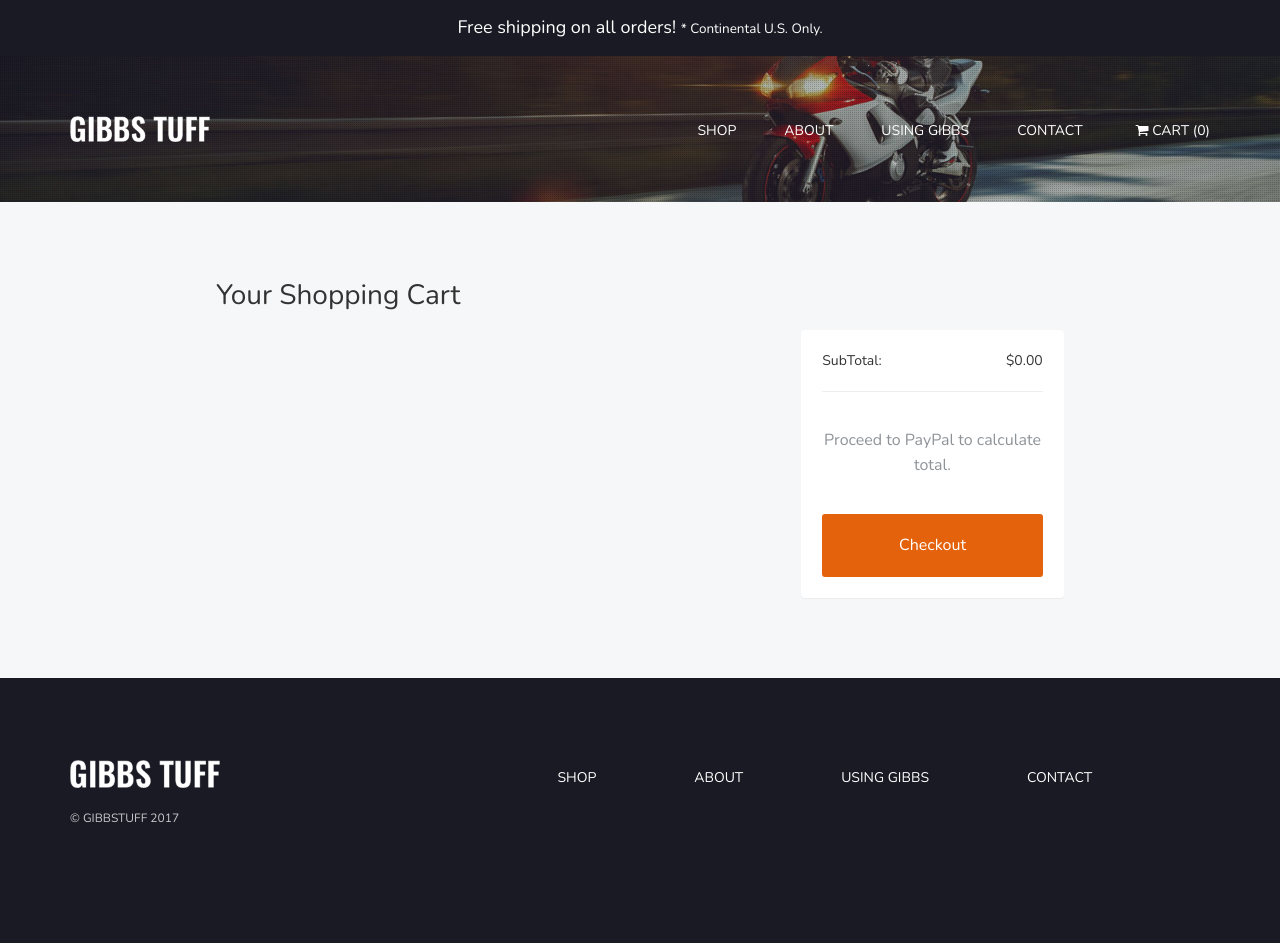
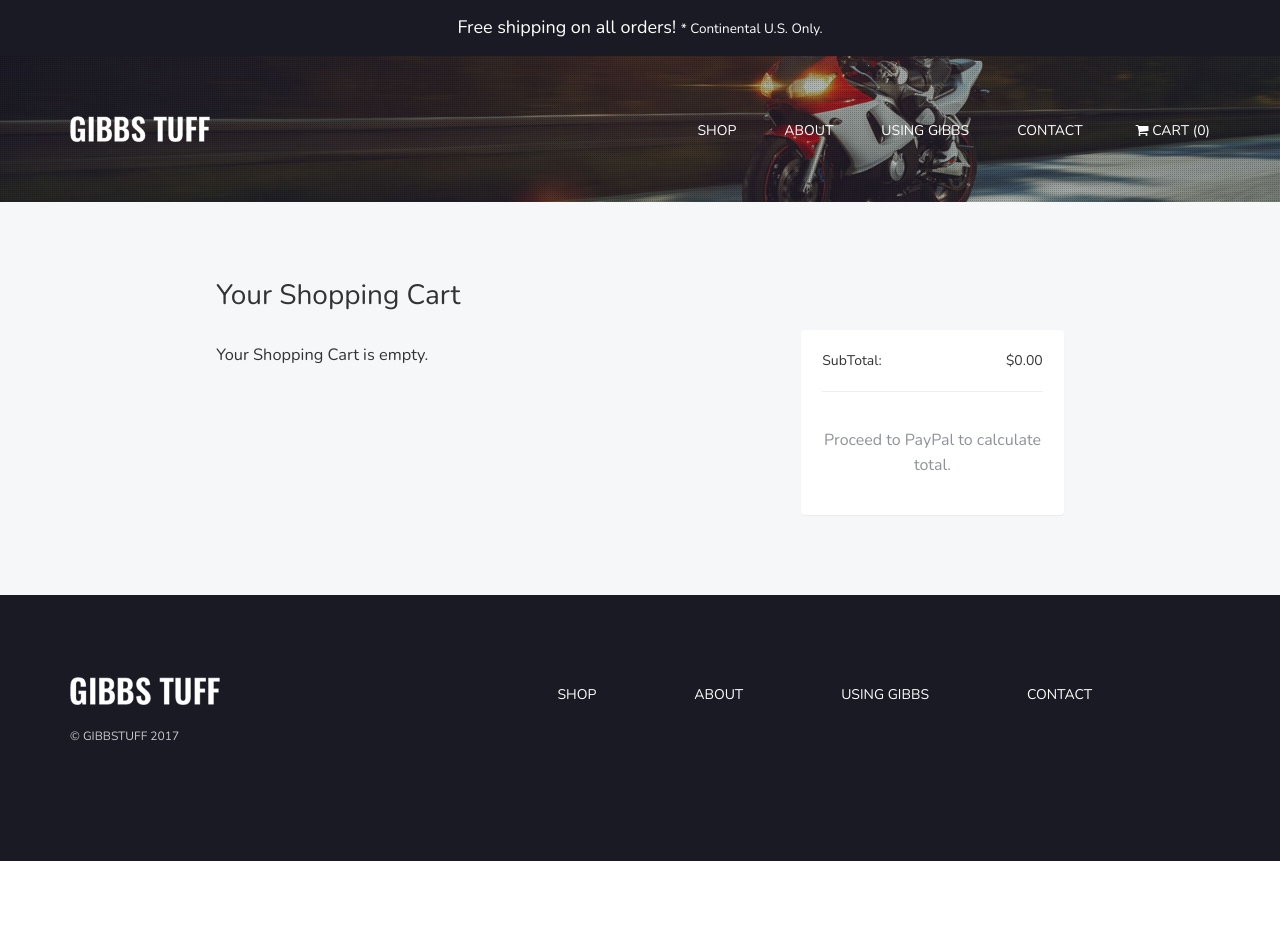
Before and after one commit to gibbstuff/gibbstuff.github.io, a Jekyll site: the page built from cart/index.html, in a window 1280 px wide. Built offline with Jekyll 4.4.1, drawn with Linux system fonts in a browser that asks for light colours; nearby versions of some CDN libraries; after the commit the page ends 900 px from its top, so only the background shows below that; some of the changed lines change nothing that is shown.

Commit message:
Add placeholder text to cart and configure

```diff
--- a/_includes/scripts.html
+++ b/_includes/scripts.html
@@ -47,8 +47,10 @@ ga('create','UA-XXXXX-X');ga('send','pageview');
 	simpleCart({
 		checkout: {
 			type: "PayPal" ,
-			email: "you@yours.com"
-		},
+			email: "gibbstuffinc@gmail.com"
+    },
+    currency: "USD",
+    language: "english-us",
     cartColumns: [
         { attr: "name" , label: "Name" } ,
         { view: "remove" , text: "Remove" , label: false },
@@ -81,9 +83,21 @@ ga('create','UA-XXXXX-X');ga('send','pageview');
           label: ""
         }
 
+    ]
+  });
 
-
-
-    ]
-	});
+  /* if the cart is empty */
+  simpleCart.bind('update', function () {
+    if (simpleCart.quantity() <= 0) {
+        //alert(simpleCart.quantity())
+        $(".simpleCart_items").hide();
+        $("#emptyCartDisplay").show();
+        $(".simpleCart_checkout").hide();
+    }
+    else {
+        $(".simpleCart_items").show();
+        $("#emptyCartDisplay").hide();
+        $(".simpleCart_checkout").show();
+    }
+});
 </script>
--- a/cart/index.html
+++ b/cart/index.html
@@ -17,8 +17,10 @@ hero: false
 
         <div class="row">
     			<div class="col-md-8">
-          	<div class="simpleCart_items" >
-          	</div>
+            <div class="simpleCart_items"></div>
+            <div id="emptyCartDisplay" style="display:none">
+              <h3>Your Shopping Cart is empty.</h3>
+          </div>
     			</div>
           <div class="col-md-4">
             <div class="panel panel-padding panel-border">
```
